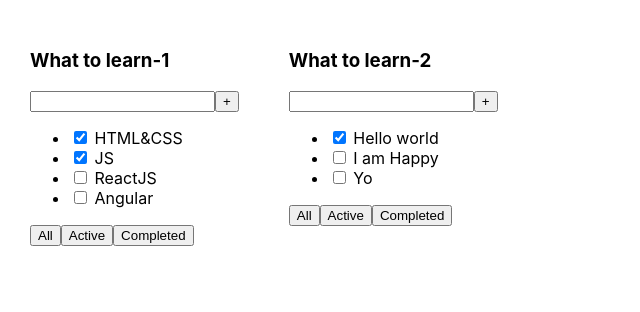
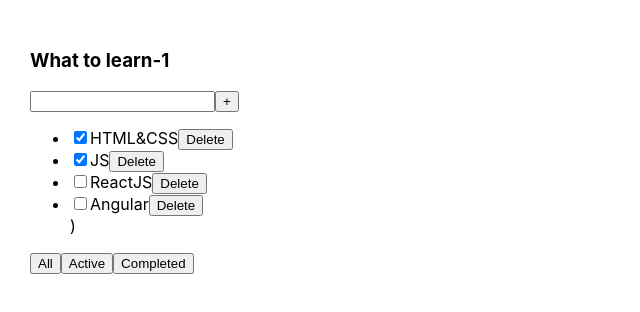
Before and after one commit to AlisherUrazbayev/todo-list, a React (Create React App) app: page / in a window 1280 px wide. Shown: the top 312 px of the page, without its empty margins (0-640 px from the left). Built offline with nearby package versions, Linux system fonts and the light colour scheme.

Commit message:
Refactor TodoList component

```diff
--- a/package.json
+++ b/package.json
@@ -10,10 +10,12 @@
     "@types/node": "^12.0.0",
     "@types/react": "^16.9.0",
     "@types/react-dom": "^16.9.0",
+    "@types/uuid": "^8.3.4",
     "react": "^16.13.1",
     "react-dom": "^16.13.1",
     "react-scripts": "3.4.1",
-    "typescript": "~3.7.2"
+    "typescript": "~3.7.2",
+    "uuid": "^8.3.2"
   },
   "scripts": {
     "start": "react-scripts start",
--- a/src/App.tsx
+++ b/src/App.tsx
@@ -1,24 +1,49 @@
-import React from 'react';
+import React, {useState} from 'react';
 import './App.css';
-import TodoList from "./TodoList";
+import TodoList, {TasksTodoListPropsType} from "./TodoList";
+import {v1} from "uuid";
 
-const tasks1 = [
-    { id: 1, title: "HTML&CSS", isDone: true },
-    { id: 2, title: "JS", isDone: true },
-    { id: 3, title: "ReactJS", isDone: false },
-    { id: 4, title: "Angular", isDone: false }
-]
-const tasks2 = [
-    { id: 1, title: "Hello world", isDone: true },
-    { id: 2, title: "I am Happy", isDone: false },
-    { id: 3, title: "Yo", isDone: false }
-]
+export type FilterValueTypes = "all" | "active" | "completed";
 
 function App() {
+
+    let [tasks, setTasks] = useState([
+        {id: v1(), title: "HTML&CSS", isDone: true},
+        {id: v1(), title: "JS", isDone: true},
+        {id: v1(), title: "ReactJS", isDone: false},
+        {id: v1(), title: "Angular", isDone: false}
+    ]);
+
+    let [filter, setFilter] = useState<FilterValueTypes>("all");
+    let filteredTasks = tasks;
+
+    if (filter === "active") {
+        filteredTasks = tasks.filter(task => !task.isDone)
+    }
+    if (filter === "completed") {
+        filteredTasks = tasks.filter(task => task.isDone)
+    }
+
+    const removeTask = (id: string) => {
+        let filteredTasks = tasks.filter((element) => {
+            return element.id !== id;
+        })
+        setTasks(filteredTasks);
+    }
+
+    const addTask = (newTask: TasksTodoListPropsType) => {
+        setTasks([newTask, ...tasks]);
+    }
+
+    const changeFilter = (filter: FilterValueTypes) => {
+        setFilter(filter);
+    }
+
     return (
         <div className="App">
-           <TodoList title={"What to learn-1"} tasks={tasks1}/>
-           <TodoList title={"What to learn-2"} tasks={tasks2}/>
+            <TodoList title={"What to learn-1"} tasks={filteredTasks}
+                      removeTask={removeTask} changeFilter={changeFilter}
+                      addTask={addTask}/>
         </div>
     );
 }
--- a/src/TodoList.tsx
+++ b/src/TodoList.tsx
@@ -1,33 +1,72 @@
-import React from "react";
+import React, {ChangeEvent, useState} from "react";
+import Button from "./components/Button";
+import {FilterValueTypes} from "./App";
+import {v1} from "uuid";
+
 
 type TodoListPropsType = {
     title?: string | number
     tasks: Array<TasksTodoListPropsType>
+    removeTask: (id: string) => void
+    changeFilter: (filter: FilterValueTypes) => void
+    addTask: (newTask: TasksTodoListPropsType) => void
 }
 
-type TasksTodoListPropsType = {
-    id: number,
-    title: string,
+export type TasksTodoListPropsType = {
+    id: string
+    title: string
     isDone: boolean
 }
 
 const TodoList = (props: TodoListPropsType) => {
+
+    let [taskTitle, setTaskTitle] = useState("");
+
+    const addTaskHandler = (title: string) => {
+        const newTask = {id: v1(), title, isDone: false}
+        props.addTask(newTask);
+        setTaskTitle("");
+    }
+
+    const onChangeInputHandler = (event: ChangeEvent<HTMLInputElement>) => {
+        let taskValue = event.currentTarget.value;
+        setTaskTitle(taskValue);
+    }
+
+    const removeTaskHandler = (id: string) => {
+        props.removeTask(id);
+    }
+
+    const changeFilterHandler = (fitler: FilterValueTypes) => {
+        props.changeFilter(fitler);
+    }
+
     return (
         <div>
             <h3>{props.title}</h3>
             <div>
-                <input/>
-                <button>+</button>
+                <input value={taskTitle} onChange={onChangeInputHandler}
+                       onKeyDown={(event) => {
+                           if (event.key === "Enter") addTaskHandler(taskTitle);
+                       }}/>
+                <Button name={"+"} callback={() => addTaskHandler(taskTitle)}/>
             </div>
             <ul>
                 {props.tasks.map(element => {
-                    return <li><input type="checkbox" checked={element.isDone}/> <span>{element.title}</span></li>;
+                    return (
+                        <li key={element.id}>
+                            <input type="checkbox" checked={element.isDone}/>
+                            <span>{element.title}</span>
+                            <Button name={"Delete"} callback={() => removeTaskHandler(element.id)}/>
+                        </li>
+                    )
                 })}
+                )
             </ul>
             <div>
-                <button>All</button>
-                <button>Active</button>
-                <button>Completed</button>
+                <Button name={"All"} callback={() => changeFilterHandler("all")}/>
+                <Button name={"Active"} callback={() => changeFilterHandler("active")}/>
+                <Button name={"Completed"} callback={() => changeFilterHandler("completed")}/>
             </div>
         </div>
     );
--- /dev/null
+++ b/src/components/Button.tsx
@@ -0,0 +1,17 @@
+import React from "react";
+
+type ButtonPropsType = {
+    name: string
+    callback: () => void
+}
+
+const Button = (props: ButtonPropsType) => {
+    const onClickHandler = () => {
+        props.callback();
+    }
+    return (
+        <button onClick={onClickHandler}>{props.name}</button>
+    )
+}
+
+export default Button;
```
Also changed, not shown: 1 other file (tests, documents, lock files or other folders).
